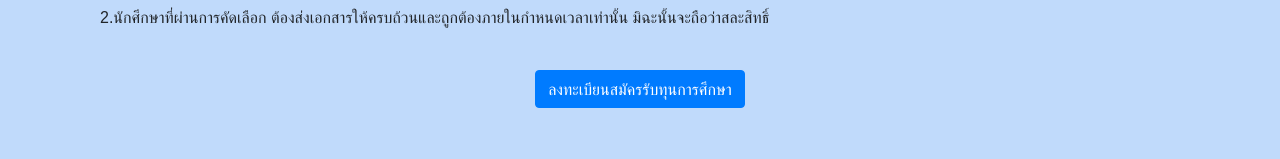
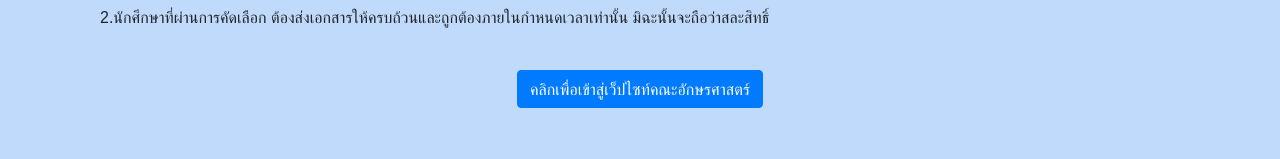
Before and after one commit to FasaiT/ScholarshipSU, a plain HTML site: page index.html in a window 1280 px wide. Shown: the part 1161-1320 px from the top of the page. Drawn offline with nearby package versions, Linux system fonts and the light colour scheme; a web font is replaced by a local one.

Commit message:
Update index.html
แก้ไขคำผิด

```diff
--- a/index.html
+++ b/index.html
@@ -110,7 +110,7 @@
 
 	<div class="container center">
 		<a href="http://www.arts.su.ac.th/" target="new">
-		<button type="button" class="btn btn-primary" id="regis-button">ลงทะเบียนสมัครรับทุนการศึกษา</button>
+		<button type="button" class="btn btn-primary" id="regis-button">คลิกเพื่อเข้าสู่เว็ปไซท์คณะอักษรศาสตร์</button>
 	  </a>
 	</div>
 
```
